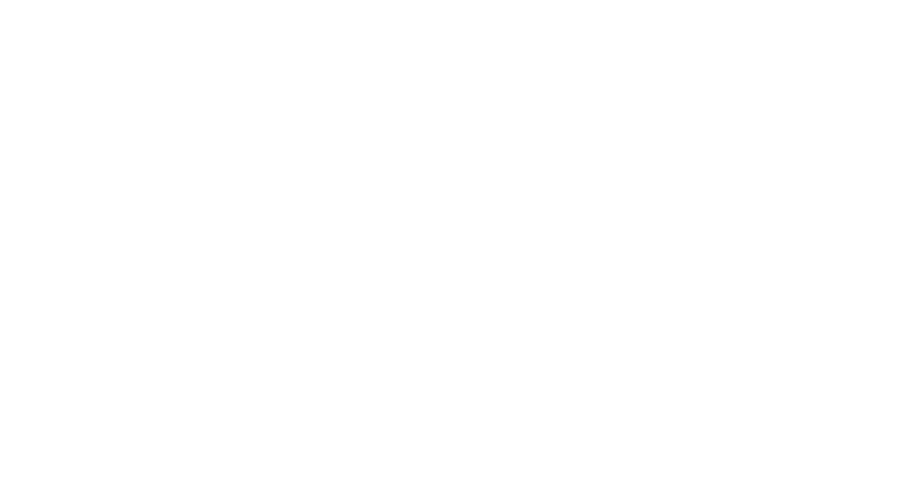
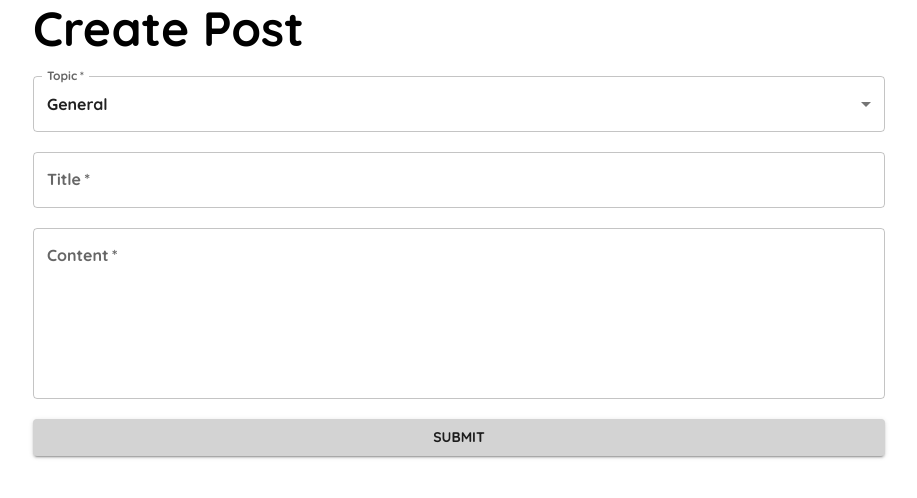
Before and after one commit to armank57/boilerboard, a React (Create React App) app in the folder frontend/: page /create-post in a window 1280 px wide. Before the commit this address had no page. Shown: the top 498 px of the page, without its empty margins (181-1098 px from the left). Built offline with nearby package versions, Linux system fonts and the light colour scheme.

Commit message:
Implemented frontend for post creation

```diff
--- /dev/null
+++ b/frontend/src/CreatePost.js
@@ -0,0 +1,113 @@
+import React, { useState } from 'react';
+import { Box, Button, TextField, Container, Select, MenuItem, FormControl, InputLabel, Typography } from '@mui/material';
+import { createTheme, ThemeProvider } from '@mui/material/styles';
+import axios from 'axios';
+
+
+// TODO: Connect this to be within a course!
+// TODO: Make this function return back to the Discussions page upon Submission or Cancel
+// TODO: Add a cancel button
+function CreatePost() {
+    const [title, setTitle] = useState('');
+    const [topic, setTopic] = useState('General'); // Default topic is General
+    const [content, setContent] = useState('');
+
+    // Static list of topics to tab-by
+    const topics = ['General', 'Homework', 'Exams', 'Projects', 'Labs', 'Quizzes', 'Other'];
+
+    const theme = createTheme({
+        palette: {
+            primary: {
+                main: '#d3d3d3', // Black
+            },
+            secondary: {
+                main: '#ceb888', // Gold
+            },
+        },
+        typography: {
+            fontFamily: 'Quicksand, sans-serif',
+            fontWeightBold: 700,
+        },
+    });
+
+    const handleSubmit = async (event) => {
+        event.preventDefault();
+        try {
+            const response = await axios.post('http://localhost:8000/api/post/', {
+                title: title,
+                topic: topic,
+                content: content,
+                author: `${(JSON.parse(localStorage.getItem('auth'))).user.id}`
+            },
+            {
+                headers: {
+                    'Authorization': `Bearer ${(JSON.parse(localStorage.getItem('auth'))).access}`
+                }
+            });
+
+            if (response.status === 201) {
+                // Clear the form
+                alert('Post submitted!');
+                setTitle('');
+                setTopic('General');
+                setContent('');
+            } else {
+                alert('Failed to submit post');
+            }
+        } catch (error) {
+            console.error('Failed to submit post:', error);
+        }
+    };
+
+    return (
+        <ThemeProvider theme={theme}>
+            <Container maxWidth="md">
+                <Typography variant="h3" style={{ paddingBottom: '20px' }}>
+                    Create Post
+                </Typography>
+                <Box component="form" onSubmit={handleSubmit}>
+                    <FormControl fullWidth required variant="outlined" style={{ marginBottom: '20px' }}>
+                        <InputLabel id="topic-label">Topic</InputLabel>
+                        <Select
+                            labelId="topic-label"
+                            id="topic"
+                            value={topic}
+                            onChange={(e) => setTopic(e.target.value)}
+                            label="Topic"
+                        >
+                            {topics.map((topic) => (
+                                <MenuItem key={topic} value={topic}>
+                                    {topic}
+                                </MenuItem>
+                            ))}
+                        </Select>
+                    </FormControl>
+                    <TextField
+                        label="Title"
+                        variant="outlined"
+                        fullWidth
+                        required
+                        style={{ marginBottom: '20px' }}
+                        value={title}
+                        onChange={(e) => setTitle(e.target.value)}
+                    />
+                    <TextField
+                        label="Content"
+                        variant="outlined"
+                        fullWidth
+                        required
+                        multiline
+                        rows={6}
+                        value={content}
+                        onChange={(e) => setContent(e.target.value)}
+                    />
+                    <Button variant="contained" color="primary" type="submit" fullWidth style={{ marginTop: '20px' }}>
+                        Submit
+                    </Button>
+                </Box>
+            </Container>
+        </ThemeProvider>
+    );
+}
+
+export default CreatePost;
--- a/frontend/src/Discussions.js
+++ b/frontend/src/Discussions.js
@@ -1,5 +1,5 @@
 import { React, useState, useEffect } from 'react';
-import { Button, Card, CardContent, Container, Tabs, Tab, Typography } from '@mui/material';
+import { Button, Card, CardContent, Container, MenuItem, Select, Tabs, Tab, TextField, Typography } from '@mui/material';
 import { createTheme, ThemeProvider } from '@mui/material/styles';
 import axios from 'axios';
 import { Link } from 'react-router-dom';
@@ -15,6 +15,9 @@
     const [discLength, setDiscLength] = useState(numPosts); // State for discussions length
     const [loadCount, setLoadCount] = useState(numPosts); // State for load count, used for loading more discussions
     const [currentTopic, setCurrentTopic] = useState('All'); // State for current topic, used for filtering discussions
+
+    // Static list of topics to tab-by
+    const topics = ['General', 'Homework', 'Exams', 'Projects', 'Labs', 'Quizzes', 'Other'];
 
     const theme = createTheme({
         palette: {
@@ -36,34 +39,15 @@
 
         // The following setDiscussions is filler content with several discussions
         // that should be deleted once the back-end API is set up
-        setDiscussions([
-            {title: 'Discussion 1', content: 'This is the first discussion.', topic: 'General'},
-            {title: 'Discussion 1', content: 'This is the first discussion.', topic: 'General'},
-            {title: 'Discussion 1', content: 'This is the first discussion.', topic: 'General'},
-            {title: 'Discussion 1', content: 'This is the first discussion.', topic: 'General'},
-            {title: 'Discussion 1', content: 'This is the first discussion.', topic: 'General'},
-            {title: 'Discussion 1', content: 'This is the first discussion.', topic: 'General'},
-            {title: 'Discussion 1', content: 'This is the first discussion.', topic: 'General'},
-            {title: 'Discussion 1', content: 'This is the first discussion.', topic: 'General'},
-            {title: 'Discussion 1', content: 'This is the first discussion.', topic: 'General'},
-            {title: 'Discussion 1', content: 'This is the first discussion.', topic: 'General'},
-            {title: 'Discussion 1', content: 'This is the first discussion.', topic: 'General'},
-            {title: 'Discussion 1', content: 'This is the first discussion.', topic: 'General'},
-            {title: 'Discussion 1', content: 'This is the first discussion.', topic: 'General'},
-            {title: 'Discussion 1', content: 'This is the first discussion.', topic: 'General'},
-            {title: 'Discussion 1', content: 'This is the first discussion.', topic: 'Homework'},
-            {title: 'Discussion 1', content: 'This is the first discussion.', topic: 'Homework'},
-            {title: 'Discussion 1', content: 'This is the first discussion.', topic: 'Exams'},
-            {title: 'Discussion 1', content: 'This is the first discussion.', topic: 'General'},
-            {title: 'Discussion 1', content: 'This is the first discussion.', topic: 'Exams'},
-            {title: 'Discussion 1', content: 'This is the first discussion.', topic: 'General'},
-            {title: 'Discussion 1', content: 'This is the first discussion.', topic: 'General'},
-            {title: 'Discussion 2', content: 'This is the second discussion. Testing very long discussion with a lot of words to see how it overflows because blah blah blablah blah blablah blah blablah blah blablah blah blablah blah blablah blah blablah blah blablah blah blablah blah blablah blah blablah blah Hello.', topic: 'Homework'}
-        ]);
-        // TODO: Set discussions from back-end API
-        axios.get('http://localhost:8000/api/discussions/')
+        // TODO: Link discussions to each course they are a part of
+        axios.get('http://127.0.0.1:8000/api/post/', {
+            headers: {
+                'Authorization': `Bearer ${(JSON.parse(localStorage.getItem('auth'))).access}`
+            }
+        })
             .then(response => {
                 setDiscussions(response.data);
+                console.log(discussions);
             })
             .catch(error => {
                 console.error('Error fetching discussions:', error);
@@ -102,10 +86,7 @@
     }
 
     function tabMapper() {
-        return discussions
-            .map(discussion => discussion.topic)
-            .filter((value, index, self) => self.indexOf(value) === index) // Remove duplicates
-            .map((topic, index) => (
+        return topics.map((topic, index) => (
                 <Tab key={index} label={topic} value={topic} />
             ));
     }
@@ -117,15 +98,31 @@
 
     function switchTab(event, newValue) {
         setCurrentTopic(newValue);
+        setLoadCount(numPosts);
     }
 
+    // TODO: Connect this discussions page to a course
+    // TODO: Implement sorting and searching
+    // TODO: Style the UI for post previews better and add number of upvotes and replies
+    // TODO: Create a new post button that links to a new post page
     return (
         <div className="discussions">
             <ThemeProvider theme={theme}>
                 <Container maxWidth="md">
                     <Typography variant="h3" style={{ paddingBottom: '20px' }}>
-                        Discussions
+                        Course Name
                     </Typography>
+                    <div style={{ display: 'flex', justifyContent: 'space-between', marginBottom: '20px' }}>
+                        <TextField label="Search" variant="outlined" />
+                        <Select variant="outlined">
+                            <MenuItem value="date">Date</MenuItem>
+                            <MenuItem value="popularity">Popularity</MenuItem>
+                            {/* Add more options as needed */}
+                        </Select>
+                        <Button variant="contained" color="primary" onClick={() => window.open('/create-post', '_blank')}>
+                            Create Post
+                        </Button>
+                    </div>
                     <Tabs value={currentTopic}
                         onChange={switchTab}
                         indicatorColor="secondary"
--- a/frontend/src/index.js
+++ b/frontend/src/index.js
@@ -12,6 +12,7 @@
 import CourseHome from './CourseHome';
 import CreateQuiz from './CreateQuiz';
 import StudyPage from './StudyPage';
+import CreatePost from './CreatePost';
 
 
 /*
@@ -41,6 +42,7 @@
         <Route path="/reset-password" element={<ResetPassword />} />
         <Route path="/create-account" element={<h1>Create Account</h1>} />
         <Route path="/discussions" element={<Discussions />} />
+        <Route path="/create-post" element={<CreatePost />} />
         <Route path="/courses" element={<CourseHome />} />
         <Route path="/create-quiz" element={<CreateQuiz />} />
         <Route path="/study-page" element={<StudyPage />} />
```
